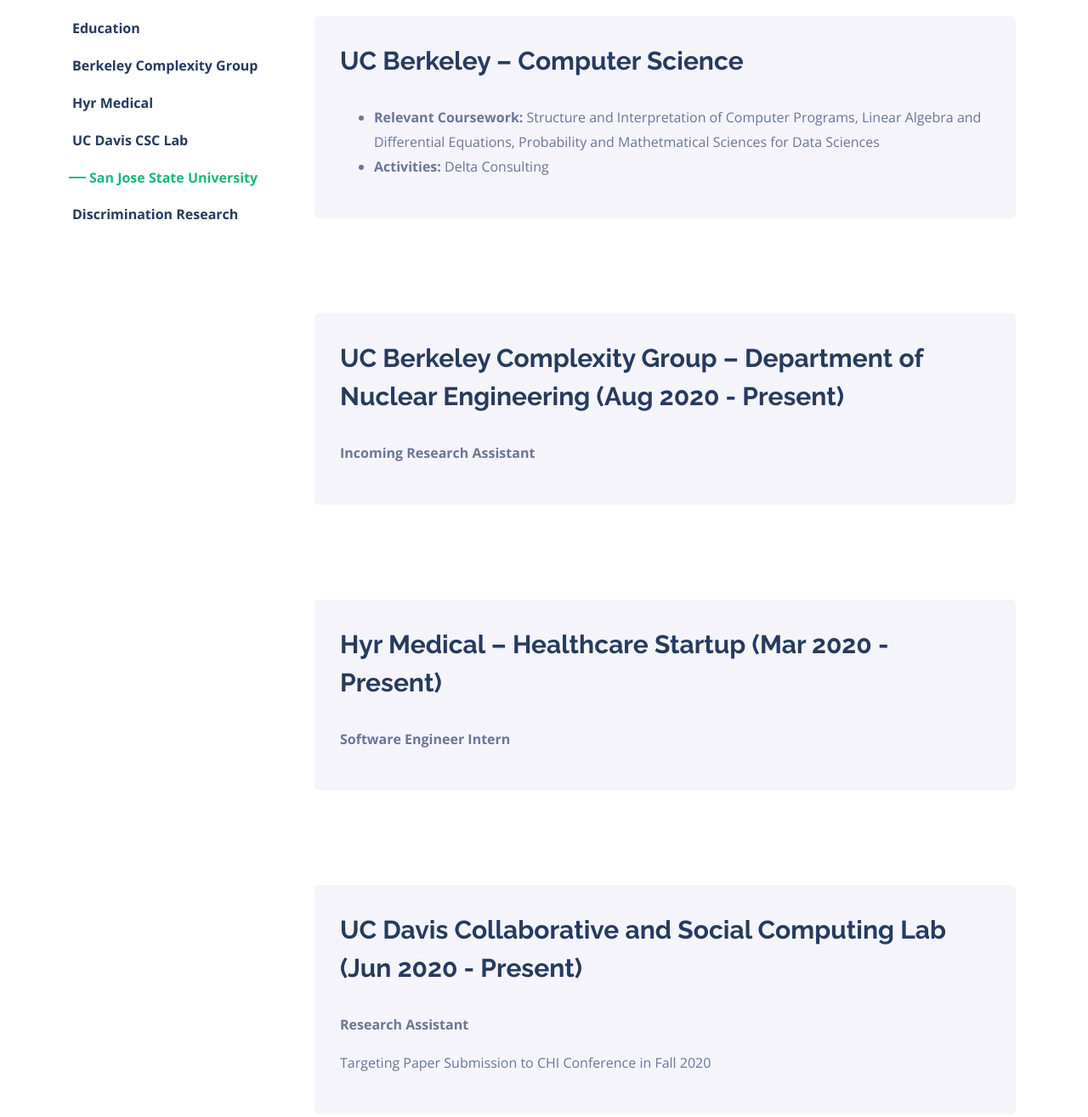
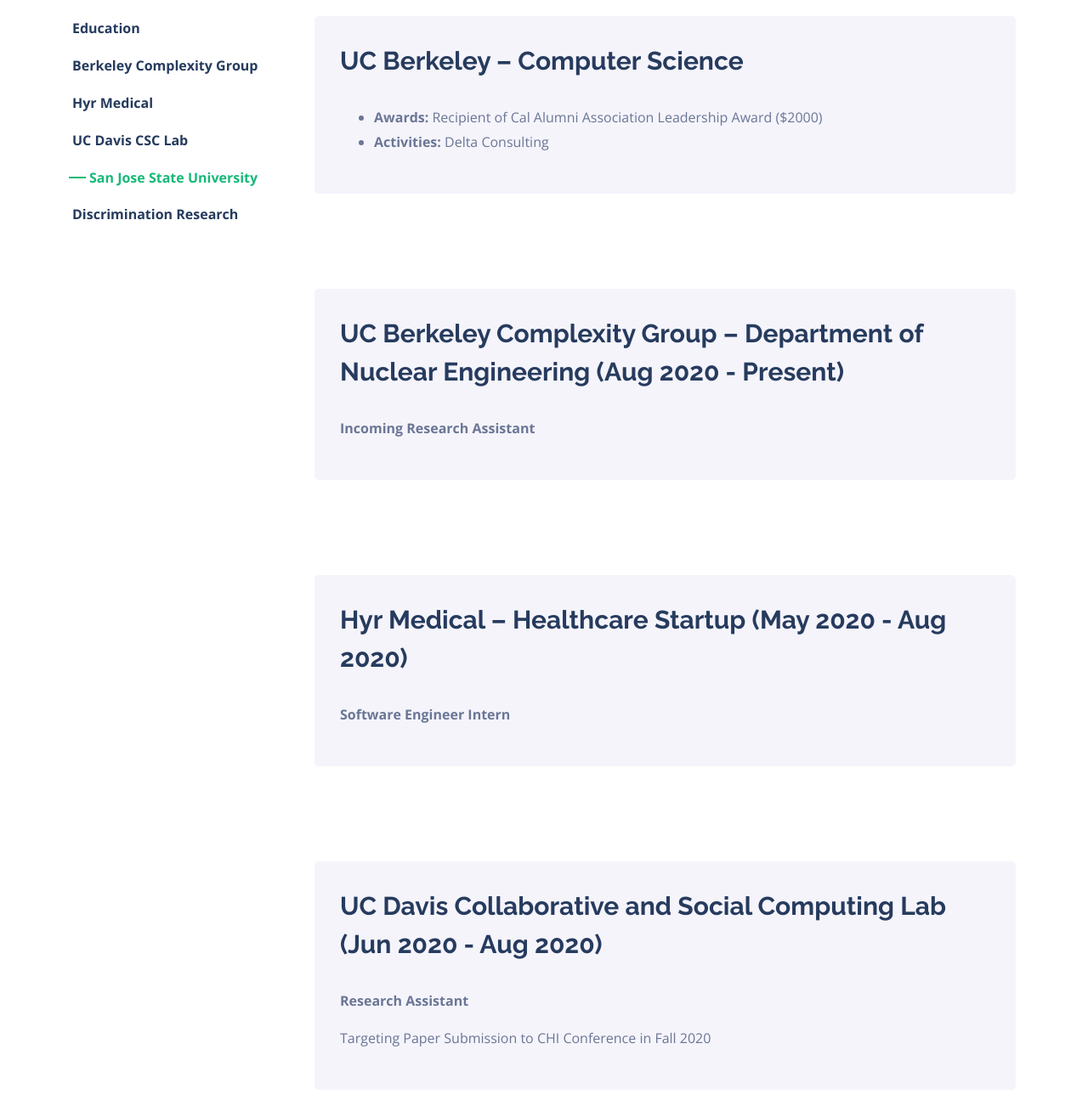
Before and after one commit to araavp/araavp.github.io, a plain HTML site: page index.html in a window 1280 px wide. Shown: the part 1817-3132 px from the top of the page at 85% size. Drawn offline with nearby package versions, Linux system fonts and the light colour scheme; some packages are replaced by stand-ins of ours; no server answers; files whose address does not match are found by name.

Commit message:
update internship dates

```diff
--- a/index.html
+++ b/index.html
@@ -150,7 +150,7 @@
 					  	<h2 class="heading">UC Berkeley – Computer Science</h2>
 						  <p>
 							<ul>
-								<li><b>Relevant Coursework:</b> Structure and Interpretation of Computer Programs, Linear Algebra and Differential Equations, Probability and Mathetmatical Sciences for Data Sciences</li>
+								<li><b>Awards:</b> Recipient of Cal Alumni Association Leadership Award ($2000)</li>
 								<li><b>Activities: </b>Delta Consulting</li>
 							</ul>
 						</p>
@@ -160,11 +160,11 @@
 					  	<p><b>Incoming Research Assistant</b></p>
 					  </div>
 					  <div id="page-3" class= "page bg-light three">
-						  <h2 class="heading">Hyr Medical – Healthcare Startup (Mar 2020 - Present)</h2>
+						  <h2 class="heading">Hyr Medical – Healthcare Startup (May 2020 - Aug 2020)</h2>
 						  <p><b>Software Engineer Intern</b></p>
 					  </div>
 					  <div id="page-4" class= "page bg-light four">
-						<h2 class="heading">UC Davis Collaborative and Social Computing Lab (Jun 2020 - Present)</h2>
+						<h2 class="heading">UC Davis Collaborative and Social Computing Lab (Jun 2020 - Aug 2020)</h2>
 						<p><b>Research Assistant</b></p>
 						<p>Targeting Paper Submission to CHI Conference in Fall 2020</p>
 					  </div>
```
